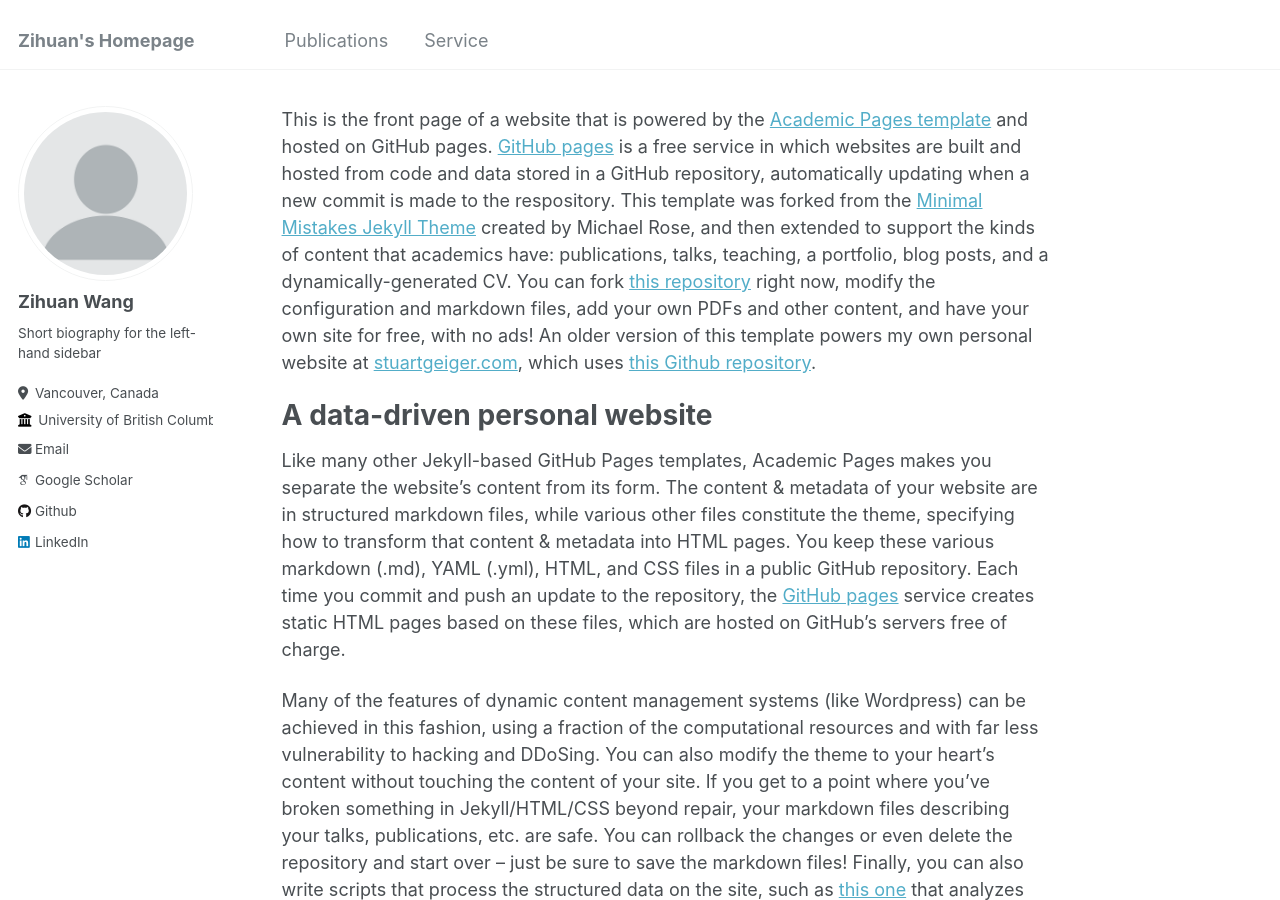
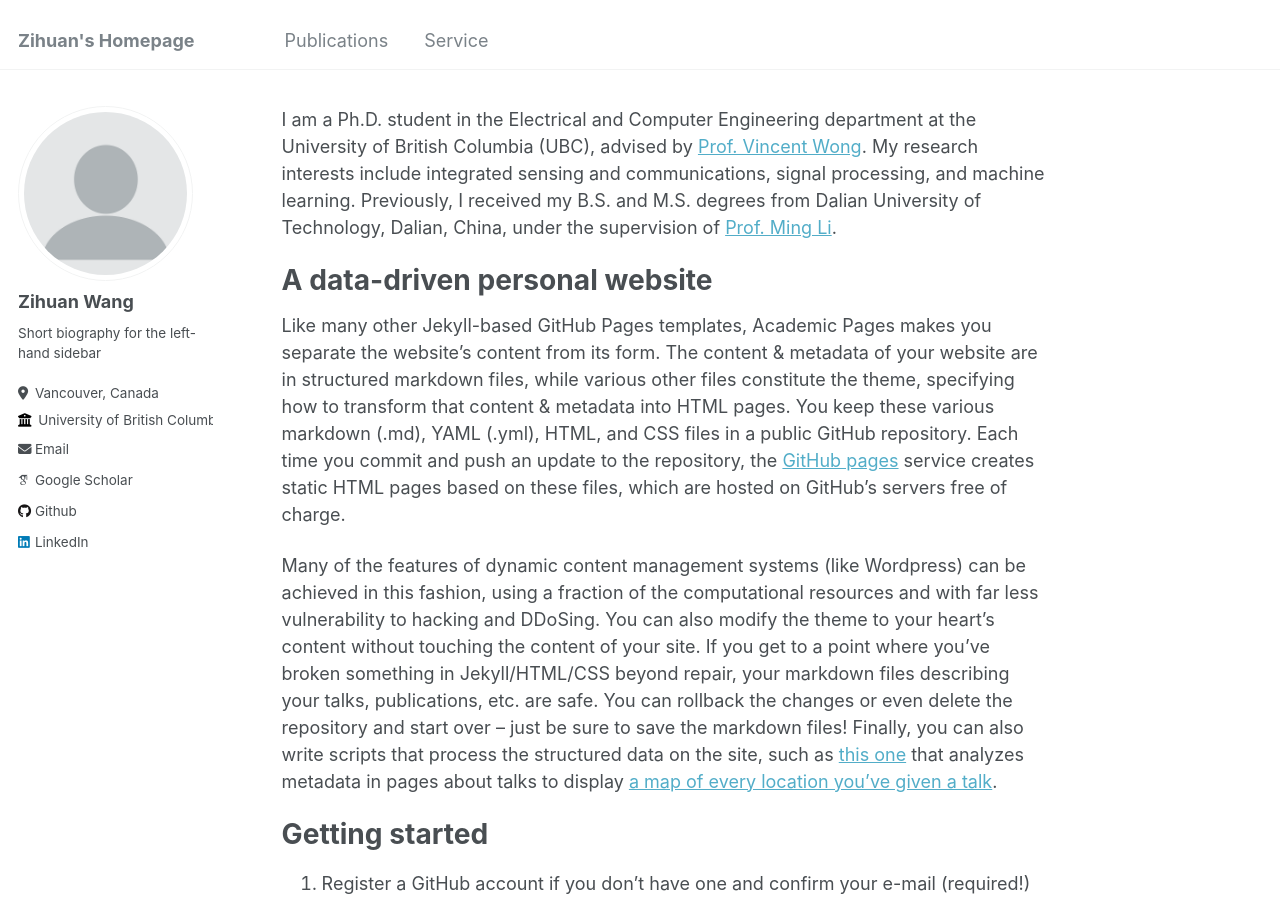
Before and after one commit to zihuanwang/zihuanwang.github.io, a Jekyll site: the page built from _pages/about.md, in a window 1280 px wide and 900 px high. Built offline with Jekyll 4.4.1, drawn with Linux system fonts in a browser that asks for light colours; some web fonts are replaced.

Commit message:
Update about.md

```diff
--- a/_pages/about.md
+++ b/_pages/about.md
@@ -7,7 +7,7 @@ redirect_from:
   - /about.html
 ---
 
-This is the front page of a website that is powered by the [Academic Pages template](https://github.com/academicpages/academicpages.github.io) and hosted on GitHub pages. [GitHub pages](https://pages.github.com) is a free service in which websites are built and hosted from code and data stored in a GitHub repository, automatically updating when a new commit is made to the respository. This template was forked from the [Minimal Mistakes Jekyll Theme](https://mmistakes.github.io/minimal-mistakes/) created by Michael Rose, and then extended to support the kinds of content that academics have: publications, talks, teaching, a portfolio, blog posts, and a dynamically-generated CV. You can fork [this repository](https://github.com/academicpages/academicpages.github.io) right now, modify the configuration and markdown files, add your own PDFs and other content, and have your own site for free, with no ads! An older version of this template powers my own personal website at [stuartgeiger.com](http://stuartgeiger.com), which uses [this Github repository](https://github.com/staeiou/staeiou.github.io).
+I am a Ph.D. student in the Electrical and Computer Engineering department at the University of British Columbia (UBC), advised by [Prof. Vincent Wong](https://people.ece.ubc.ca/vincentw/Homepage/Home.html). My research interests include integrated sensing and communications, signal processing, and machine learning. Previously, I received my B.S. and M.S. degrees from Dalian University of Technology, Dalian, China, under the supervision of [Prof. Ming Li](https://www.minglabdut.com/index.html).
 
 A data-driven personal website
 ======
```
